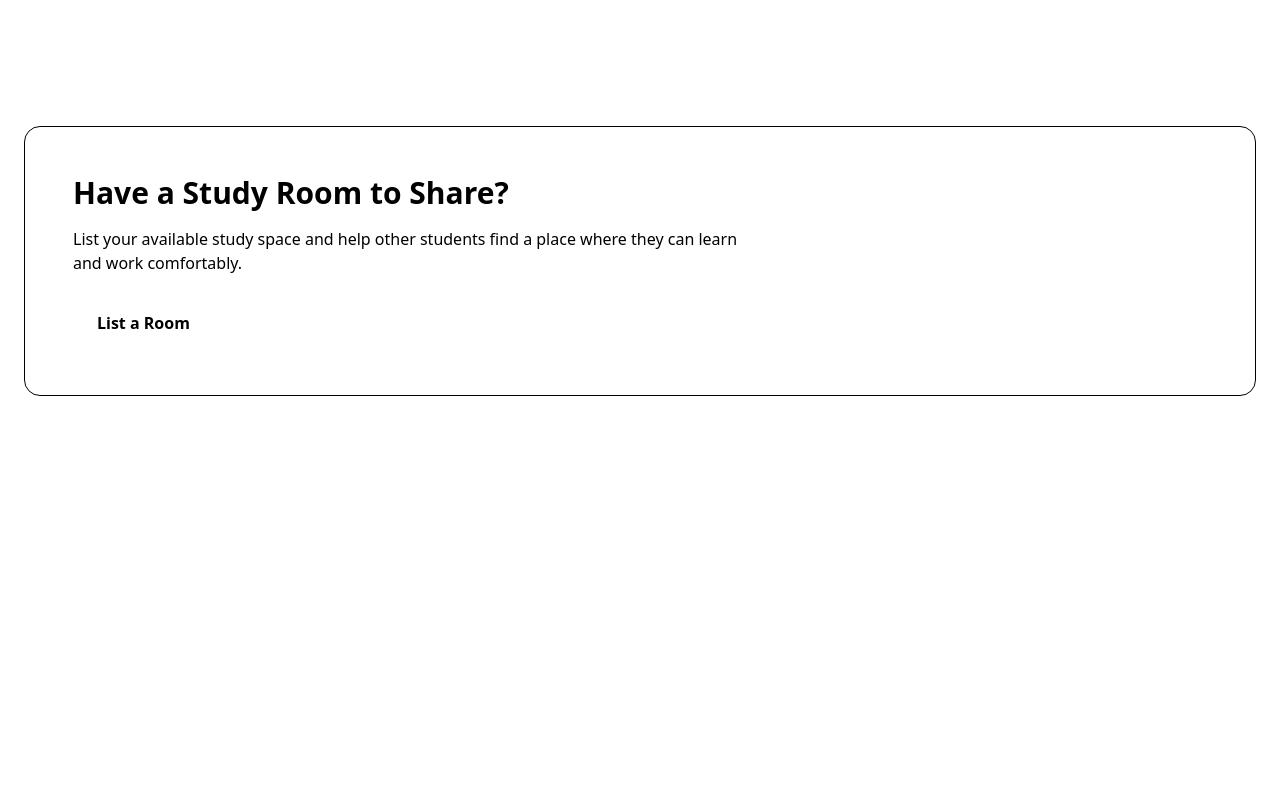
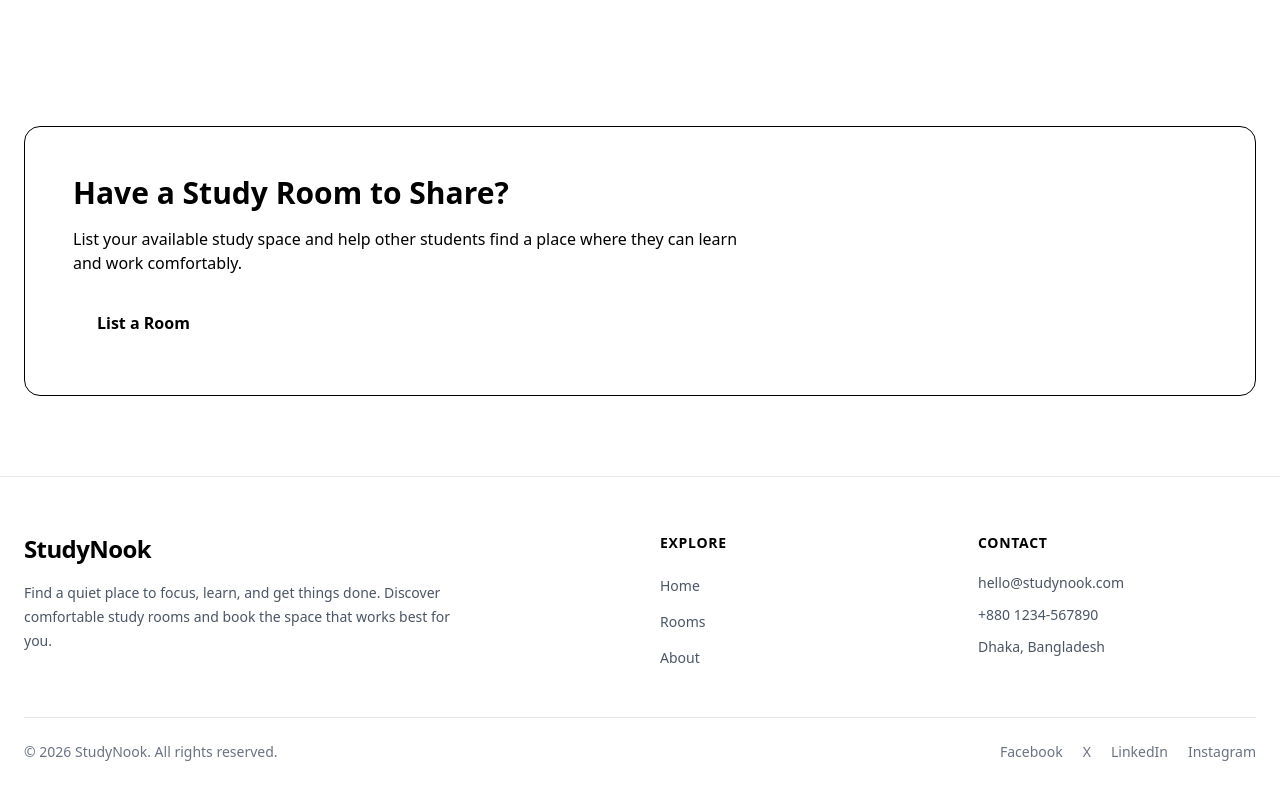
Before and after one commit to mimdev14/studynook-client, a Next.js app: page / in a window 1280 px wide. Shown: the part 1647-2447 px from the top of the page. Before the commit the page ends 2123 px from the top, so only its background shows below. Built offline with nearby package versions, Linux system fonts and the light colour scheme.

Commit message:
create footer

```diff
--- a/src/app/layout.js
+++ b/src/app/layout.js
@@ -1,6 +1,7 @@
 import { Geist, Geist_Mono } from "next/font/google";
 import "./globals.css";
 import Navbar from "@/components/Navbar";
+import Footer from "@/components/Footer";
 
 const geistSans = Geist({
   variable: "--font-geist-sans",
@@ -28,6 +29,7 @@ export default function RootLayout({ children }) {
         <Navbar />
 
         <main className="flex-1">{children}</main>
+        <Footer />
       </body>
     </html>
   );
--- /dev/null
+++ b/src/components/Footer.jsx
@@ -0,0 +1,118 @@
+import Link from "next/link";
+
+export default function Footer() {
+  return (
+    <footer className="border-t border-gray-200 bg-white">
+      <div className="mx-auto max-w-7xl px-6 py-14">
+        <div className="grid gap-10 md:grid-cols-2 lg:grid-cols-4">
+          {/* Brand */}
+          <div className="lg:col-span-2">
+            <Link
+              href="/"
+              className="text-2xl font-bold tracking-tight text-black"
+            >
+              StudyNook
+            </Link>
+
+            <p className="mt-4 max-w-md text-sm leading-6 text-gray-600">
+              Find a quiet place to focus, learn, and get things done.
+              Discover comfortable study rooms and book the space that works
+              best for you.
+            </p>
+          </div>
+
+          {/* Useful Links */}
+          <div>
+            <h3 className="text-sm font-semibold uppercase tracking-wider text-black">
+              Explore
+            </h3>
+
+            <ul className="mt-5 space-y-3">
+              <li>
+                <Link
+                  href="/"
+                  className="text-sm text-gray-600 transition-colors hover:text-black"
+                >
+                  Home
+                </Link>
+              </li>
+
+              <li>
+                <Link
+                  href="/rooms"
+                  className="text-sm text-gray-600 transition-colors hover:text-black"
+                >
+                  Rooms
+                </Link>
+              </li>
+
+              <li>
+                <Link
+                  href="/about"
+                  className="text-sm text-gray-600 transition-colors hover:text-black"
+                >
+                  About
+                </Link>
+              </li>
+            </ul>
+          </div>
+
+          {/* Contact */}
+          <div>
+            <h3 className="text-sm font-semibold uppercase tracking-wider text-black">
+              Contact
+            </h3>
+
+            <div className="mt-5 space-y-3 text-sm text-gray-600">
+              <p>hello@studynook.com</p>
+              <p>+880 1234-567890</p>
+              <p>Dhaka, Bangladesh</p>
+            </div>
+          </div>
+        </div>
+
+        {/* Bottom */}
+        <div className="mt-12 flex flex-col gap-6 border-t border-gray-200 pt-6 sm:flex-row sm:items-center sm:justify-between">
+          <p className="text-sm text-gray-500">
+            © {new Date().getFullYear()} StudyNook. All rights reserved.
+          </p>
+
+          {/* Social Links */}
+          <div className="flex items-center gap-5">
+            <a
+              href="#"
+              aria-label="Facebook"
+              className="text-sm font-medium text-gray-500 transition-colors hover:text-black"
+            >
+              Facebook
+            </a>
+
+            <a
+              href="#"
+              aria-label="X"
+              className="text-sm font-medium text-gray-500 transition-colors hover:text-black"
+            >
+              X
+            </a>
+
+            <a
+              href="#"
+              aria-label="LinkedIn"
+              className="text-sm font-medium text-gray-500 transition-colors hover:text-black"
+            >
+              LinkedIn
+            </a>
+
+            <a
+              href="#"
+              aria-label="Instagram"
+              className="text-sm font-medium text-gray-500 transition-colors hover:text-black"
+            >
+              Instagram
+            </a>
+          </div>
+        </div>
+      </div>
+    </footer>
+  );
+}
```
